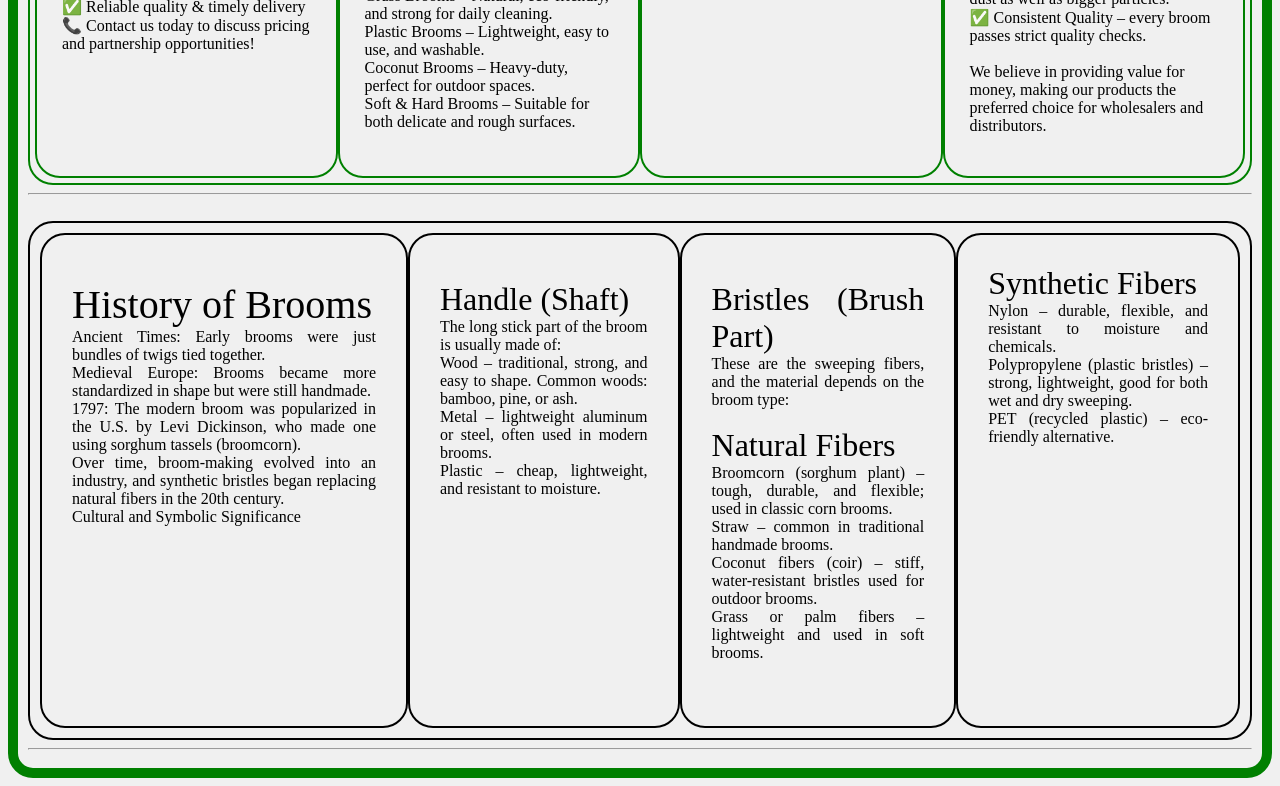
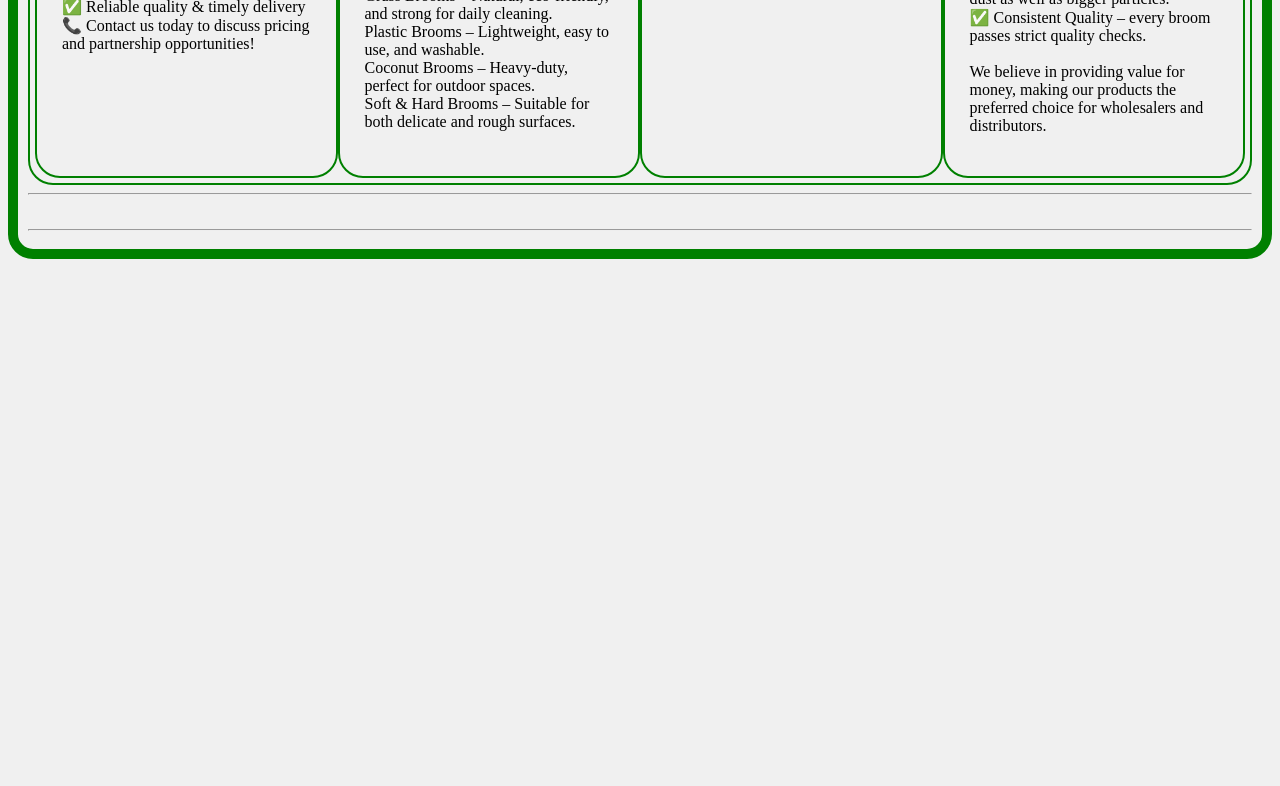
Before and after one commit to vikasdeshwal99914/vikasdeshwal99914.github.io, a plain HTML site: page products.html in a window 1280 px wide. Shown: the part 1896-2682 px from the top of the page. After the commit the page ends 2163 px from the top, so only its background shows below. Drawn offline with Linux system fonts and the light colour scheme.

Commit message:
Update products.html

```diff
--- a/products.html
+++ b/products.html
@@ -289,68 +289,7 @@ We believe in providing value for money, making our products the preferred choic
     </div>
 <hr>
 <br>
-<div class="abc">
 
-<div  class="yash">
-
-<p> <span style="font-size:250%; ">History of Brooms</span><br>
-
-Ancient Times: Early brooms were just bundles of twigs tied together.<br>
-
-Medieval Europe: Brooms became more standardized in shape but were still handmade.<br>
-
-1797: The modern broom was popularized in the U.S. by Levi Dickinson, who made one using sorghum tassels (broomcorn).<br>
-
-Over time, broom-making evolved into an industry, and synthetic bristles began replacing natural fibers in the 20th century.<br>
-
-Cultural and Symbolic Significance</p>
-    </div>
-<div  class="yash">
-
-<p> <span style="font-size:200%">Handle (Shaft) </span><br>
-
-The long stick part of the broom is usually made of:<br>
-
-Wood – traditional, strong, and easy to shape. Common woods: bamboo, pine, or ash.<br>
-
-Metal – lightweight aluminum or steel, often used in modern brooms.<br>
-
-Plastic – cheap, lightweight, and resistant to moisture.</p>
-        </div>
-
-    <div  class="yash">
-
-<p> <span style="font-size:200%">Bristles (Brush Part)</span>
-    <br>
-
-These are the sweeping fibers, and the material depends on the broom type:<br>
-    <br>
-
-<span style="font-size:200%">Natural Fibers</span>
-    <br>
-
-Broomcorn (sorghum plant) – tough, durable, and flexible; used in classic corn brooms.<br>
-
-Straw – common in traditional handmade brooms.<br>
-
-Coconut fibers (coir) – stiff, water-resistant bristles used for outdoor brooms.<br>
-
-Grass or palm fibers – lightweight and used in soft brooms.<br>
-    <br>
-            </div>
-
-<div class="yash">
-
-<span style="font-size:200%">Synthetic Fibers</span>
-    <br>
-
-Nylon – durable, flexible, and resistant to moisture and chemicals.<br>
-
-Polypropylene (plastic bristles) – strong, lightweight, good for both wet and dry sweeping.<br>
-
-PET (recycled plastic) – eco-friendly alternative.</p>
-        </div>
-    </div>
 <hr>
 
 </body>
```
